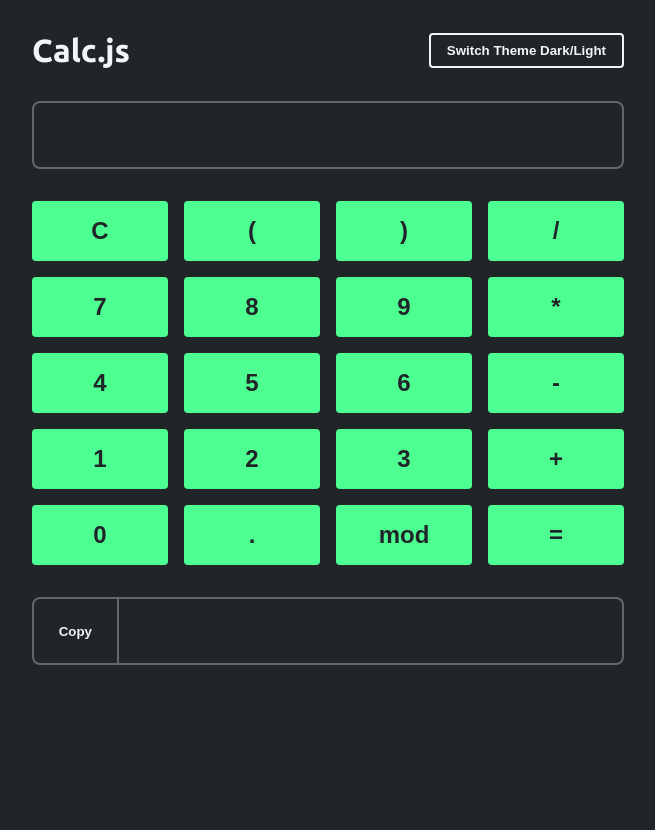
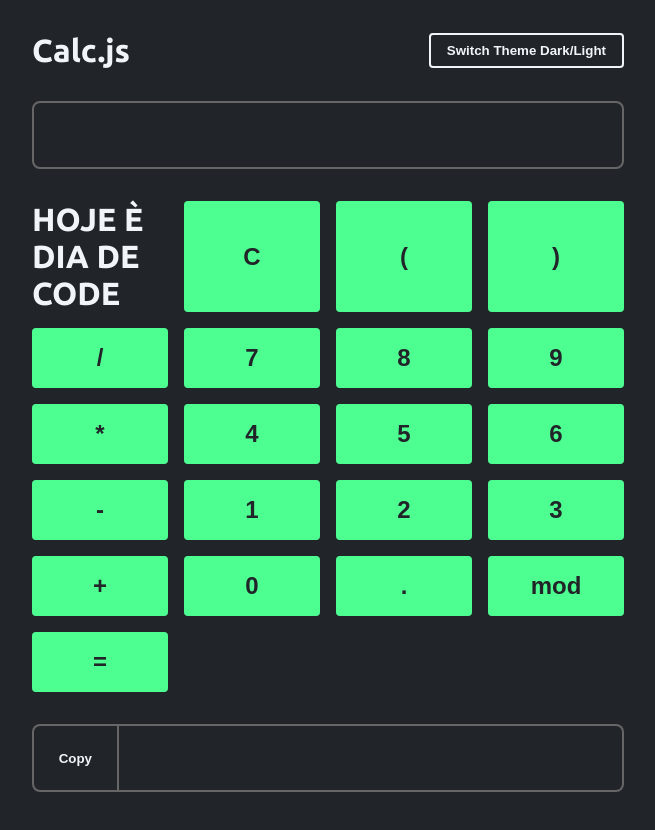
Before and after one commit to enzobondan/calculadora-js, a plain HTML site: page index.html in a window 1280 px wide. Shown: the whole page, without its empty margins (312-967 px from the left). Before the commit the page ends 800 px from the top, so only its background shows below. Drawn offline with Linux system fonts and the light colour scheme.

Commit message:
Eu escrevi um texto no index

```diff
--- a/index.html
+++ b/index.html
@@ -19,6 +19,7 @@
     </header>
     <input type="text" id="input">
     <div id="keys">
+      <h1>HOJE È DIA DE CODE</h1>
       <button id="clear">C</button>
       <button class="charKey" data-value=" ( ">(</button>
       <button class="charKey" data-value=" ) ">)</button>
```
